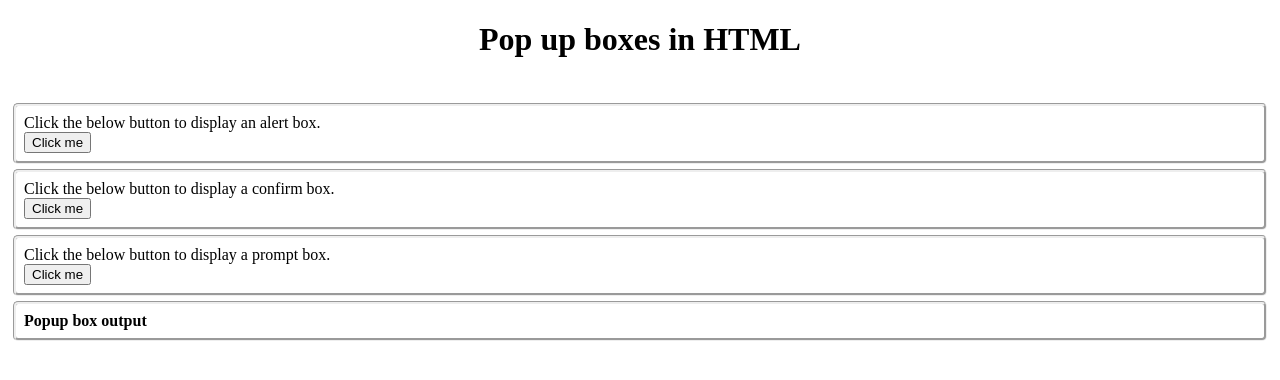
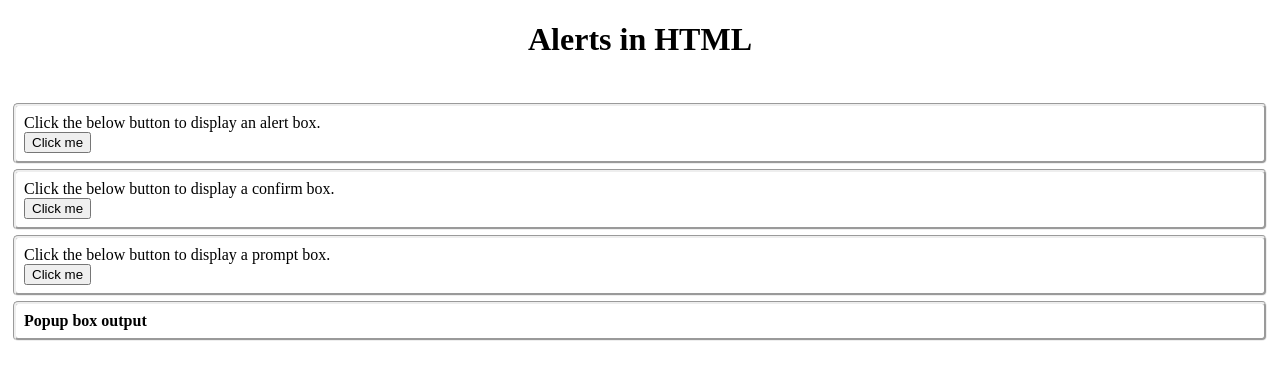
Before and after one commit to Sujatha0703/Alerts, a plain HTML site: page index.html in a window 1280 px wide. Drawn offline with Linux system fonts and the light colour scheme.

Commit message:
Update index.html

```diff
--- a/index.html
+++ b/index.html
@@ -6,7 +6,7 @@
     <title>Pop up boxes in HTML</title>
 </head>
 <body>
-    <h1 align="center">Pop up boxes in HTML</h1>
+    <h1 align="center">Alerts in HTML</h1>
     <br>
 
     <!-- Alert Box -->
```
